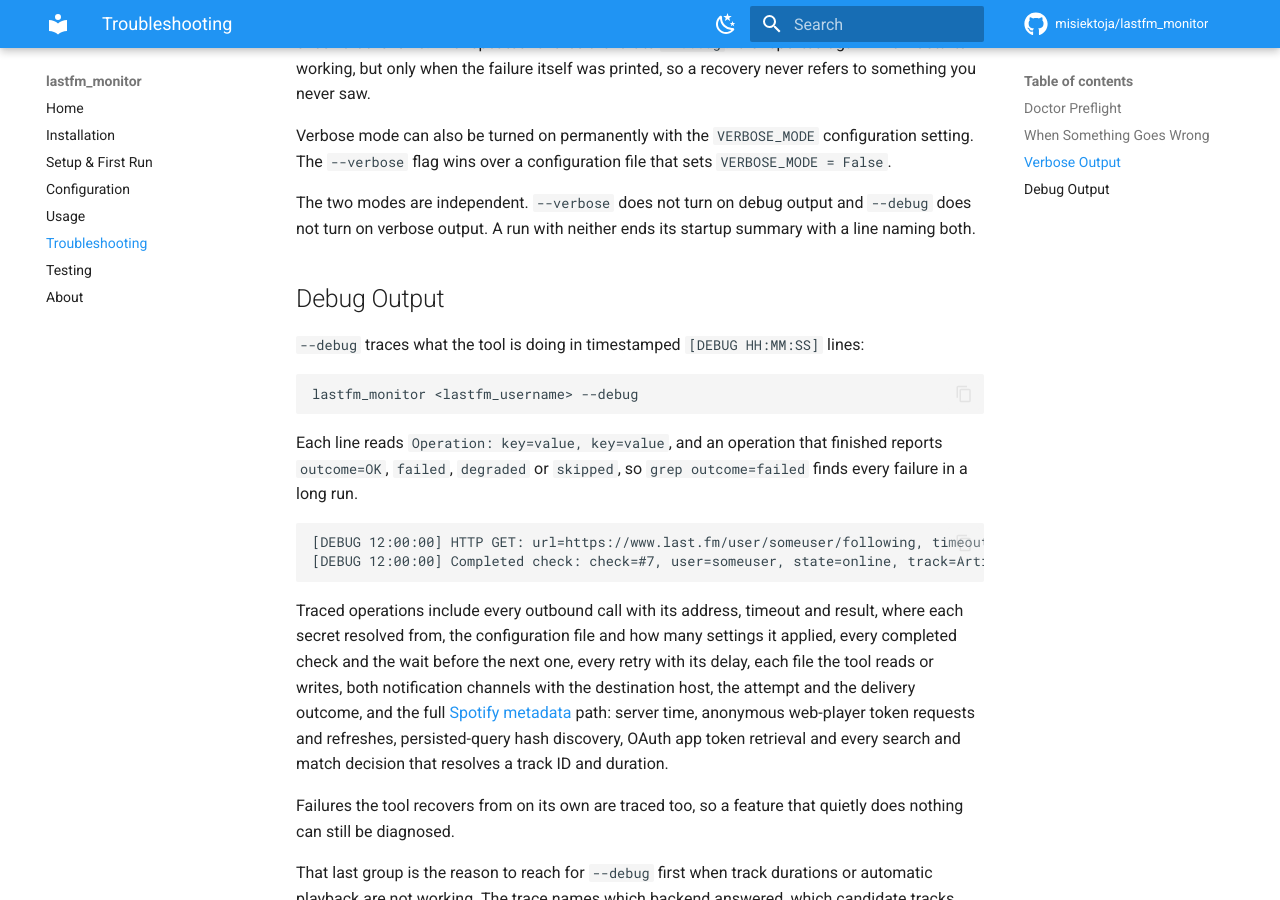
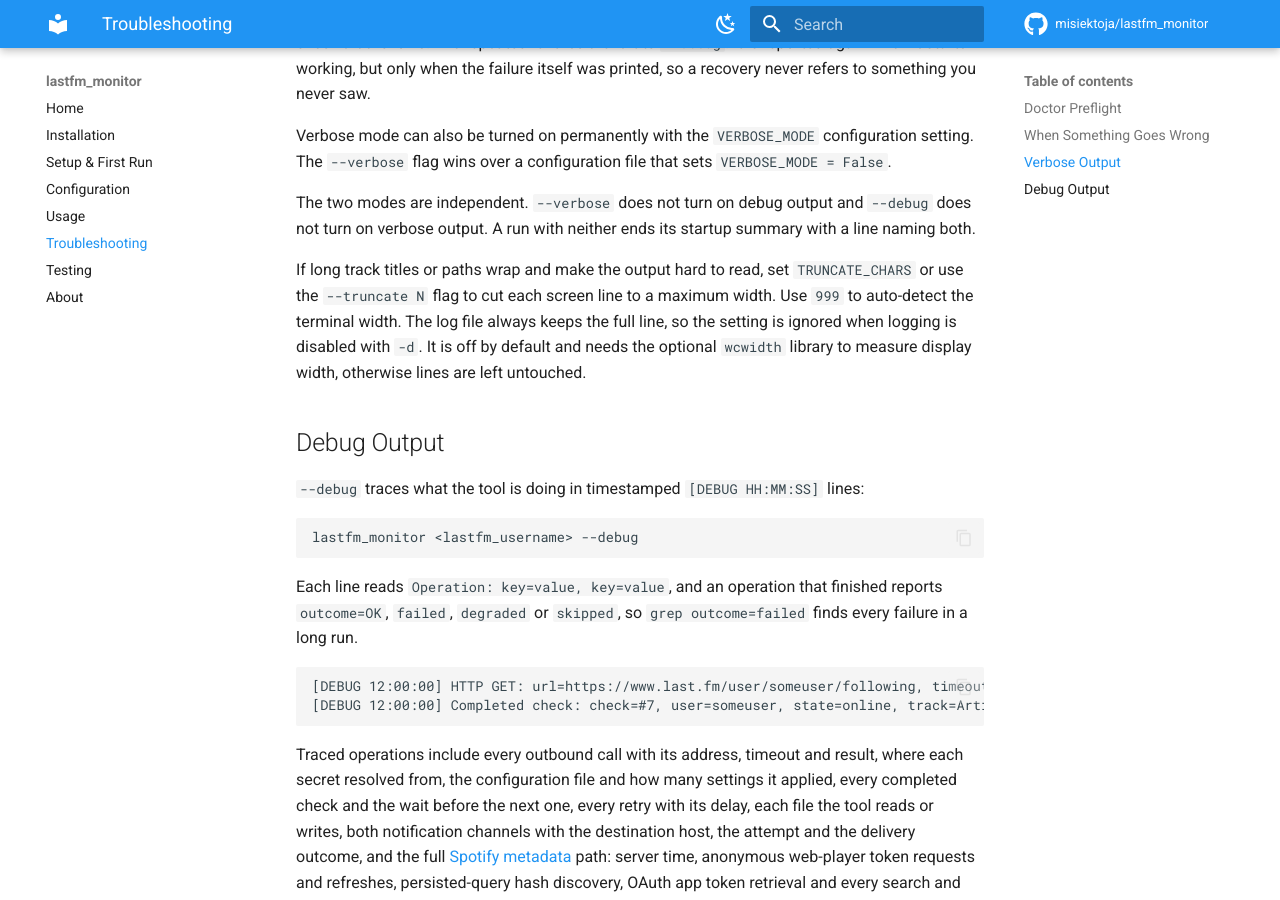
Before and after one commit to misiektoja/lastfm_monitor, an MkDocs documentation site: the page built from docs/troubleshooting.md, in a window 1280 px wide and 900 px high, scrolled down 2624 px. Built offline with MkDocs 1.6.1 and Material for MkDocs 9.7.7, drawn with Linux system fonts in a browser that asks for light colours; comment, search, counter and statistics services are not loaded.

Commit message:
docs(usage): document the screen width cap and the optional wcwidth library

```diff
--- a/docs/troubleshooting.md
+++ b/docs/troubleshooting.md
@@ -100,6 +100,8 @@ Verbose mode can also be turned on permanently with the `VERBOSE_MODE` configura
 
 The two modes are independent. `--verbose` does not turn on debug output and `--debug` does not turn on verbose output. A run with neither ends its startup summary with a line naming both.
 
+If long track titles or paths wrap and make the output hard to read, set `TRUNCATE_CHARS` or use the `--truncate N` flag to cut each screen line to a maximum width. Use `999` to auto-detect the terminal width. The log file always keeps the full line, so the setting is ignored when logging is disabled with `-d`. It is off by default and needs the optional `wcwidth` library to measure display width, otherwise lines are left untouched.
+
 ## Debug Output
 
 `--debug` traces what the tool is doing in timestamped `[DEBUG HH:MM:SS]` lines:
```
Also changed, not shown: docs/installation.md (+2 -0 lines), docs/usage.md (+2 -0 lines).
